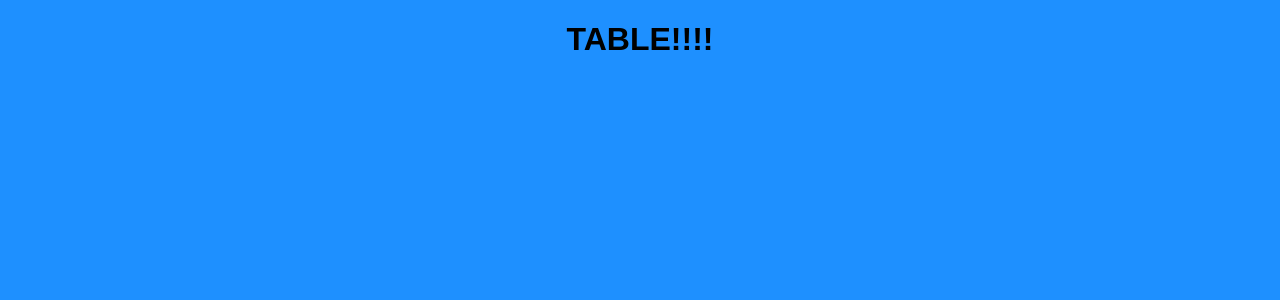
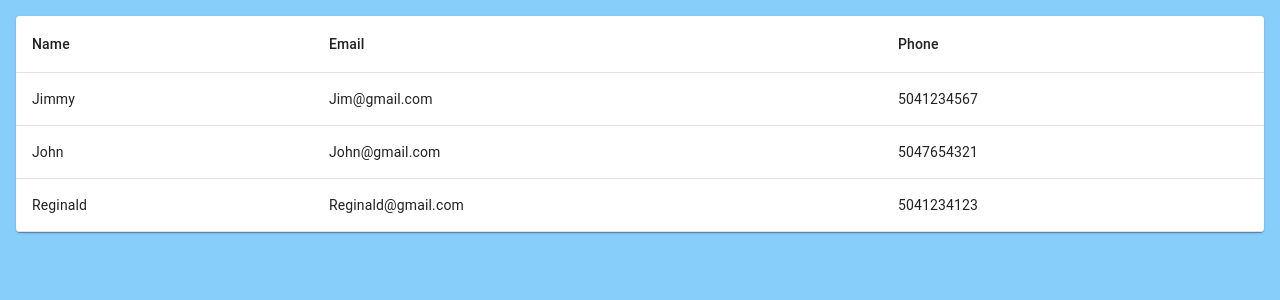
Before and after one commit to pacurtin/pipelineApi, a React (Create React App) app in the folder front-end/: page / in a window 1280 px wide. Shown: the top 300 px of the page. Built offline with nearby package versions, Linux system fonts and the light colour scheme.

Commit message:
Table style done

```diff
--- a/front-end/src/App.js
+++ b/front-end/src/App.js
@@ -5,9 +5,20 @@ import PersonsTable from "./PersonsTable";
  */
 
 function App() {
+
+  function createData(name, email, phone) {
+    return { name, email, phone };
+  }
+
+  const persons = [
+    createData('Jimmy', "Jim@gmail.com", "5041234567"),
+    createData('John', "John@gmail.com", "5047654321"),
+    createData('Reginald', "Reginald@gmail.com", "5041234123")
+  ];
+
   return (
     <div className="App">
-      <PersonsTable persons={[]}/>
+      <PersonsTable persons={persons}/>
     </div>
   );
 }
--- a/front-end/src/PersonsTable.js
+++ b/front-end/src/PersonsTable.js
@@ -1,7 +1,49 @@
 import React from 'react';
+import { makeStyles } from '@material-ui/core/styles';
+import Table from '@material-ui/core/Table';
+import TableBody from '@material-ui/core/TableBody';
+import TableCell from '@material-ui/core/TableCell';
+import TableContainer from '@material-ui/core/TableContainer';
+import TableHead from '@material-ui/core/TableHead';
+import TableRow from '@material-ui/core/TableRow';
+import Paper from '@material-ui/core/Paper';
+
+const useStyles = makeStyles({
+  root: {
+    display: 'flex',
+    overflowX: 'hide',
+  },
+  tableCell: {
+    paddingRight: 4,
+    paddingLeft: 4
+  }
+});
 
 function PersonsTable(props) {
-  return <h1>TABLE!!!!</h1>;
+  const classes = useStyles();
+  const {persons} = props;
+  return (
+    <TableContainer component={Paper}>
+      <Table className={classes.table} aria-label="simple table">
+        <TableHead>
+          <TableRow>
+            <TableCell>Name</TableCell>
+            <TableCell>Email</TableCell>
+            <TableCell>Phone</TableCell>
+          </TableRow>
+        </TableHead>
+        <TableBody>
+          {persons.map((person) => (
+            <TableRow key={person.email}>
+              <TableCell>{person.name}</TableCell>
+              <TableCell>{person.email}</TableCell>
+              <TableCell>{person.phone}</TableCell>
+            </TableRow>
+          ))}
+        </TableBody>
+      </Table>
+    </TableContainer>
+  );
 }
 
 export default PersonsTable;
--- a/front-end/src/index.css
+++ b/front-end/src/index.css
@@ -1,6 +1,6 @@
 body {
     margin:1em;
-    background: dodgerblue;
+    background: lightskyblue;
     text-align: center;
     font-family: Arial, serif;
 }
```
